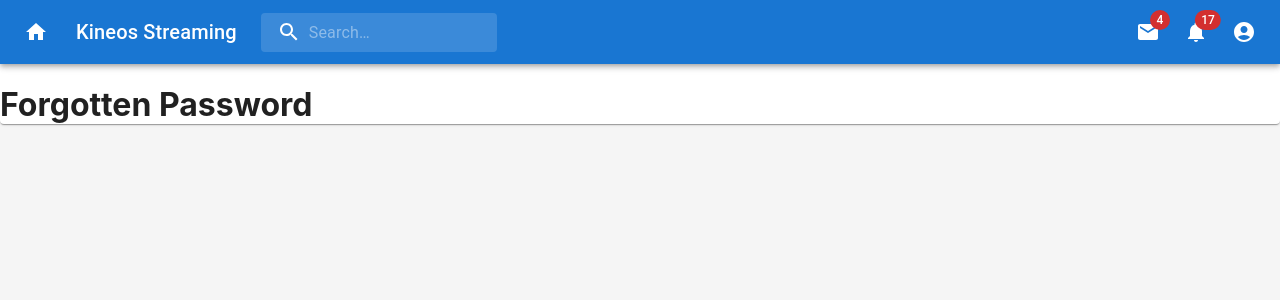
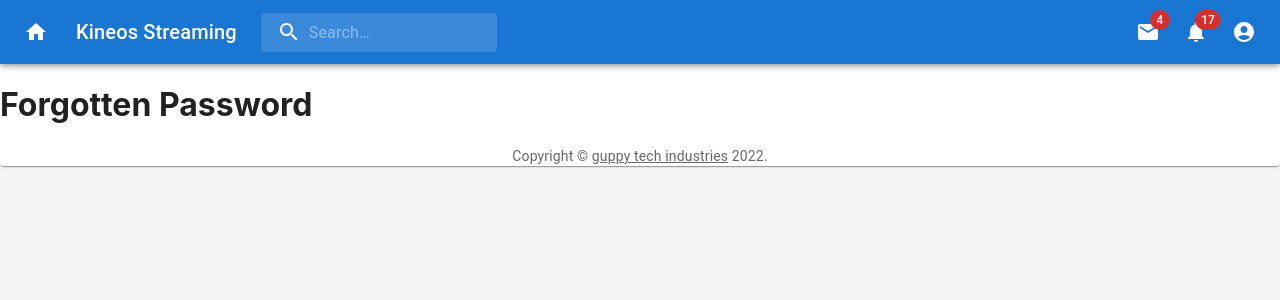
Before and after one commit to gsinghg19/frontend-practice, a React (Create React App) app: page /Forgotten_Password in a window 1280 px wide. Shown: the top 300 px of the page. Built offline with nearby package versions, Linux system fonts and the light colour scheme.

Commit message:
Update Forgotten_Password.jsx

```diff
--- a/src/components/Forms/Forgotten_Password.jsx
+++ b/src/components/Forms/Forgotten_Password.jsx
@@ -2,7 +2,25 @@ import * as React from "react";
 import Paper from "@mui/material/Paper";
 import Box from "@mui/material/Box";
 import ButtonAppBar from "../HomePage/ButtonAppBar";
-
+import Link from "@mui/material/Link";
+import Typography from "@mui/material/Typography";
+function Copyright(props) {
+  return (
+    <Typography
+      variant="body2"
+      color="text.secondary"
+      align="center"
+      {...props}
+    >
+      {"Copyright © "}
+      <Link color="inherit" href="https://github.com/gsinghg19">
+        guppy tech industries
+      </Link>{" "}
+      {new Date().getFullYear()}
+      {"."}
+    </Typography>
+  );
+}
 export default function Forgotten_Password() {
   return (
     <Paper>
@@ -12,6 +30,7 @@ export default function Forgotten_Password() {
           <h1>Forgotten Password</h1>
         </div>
       </Box>
+      <Copyright />
     </Paper>
   );
 }
```
